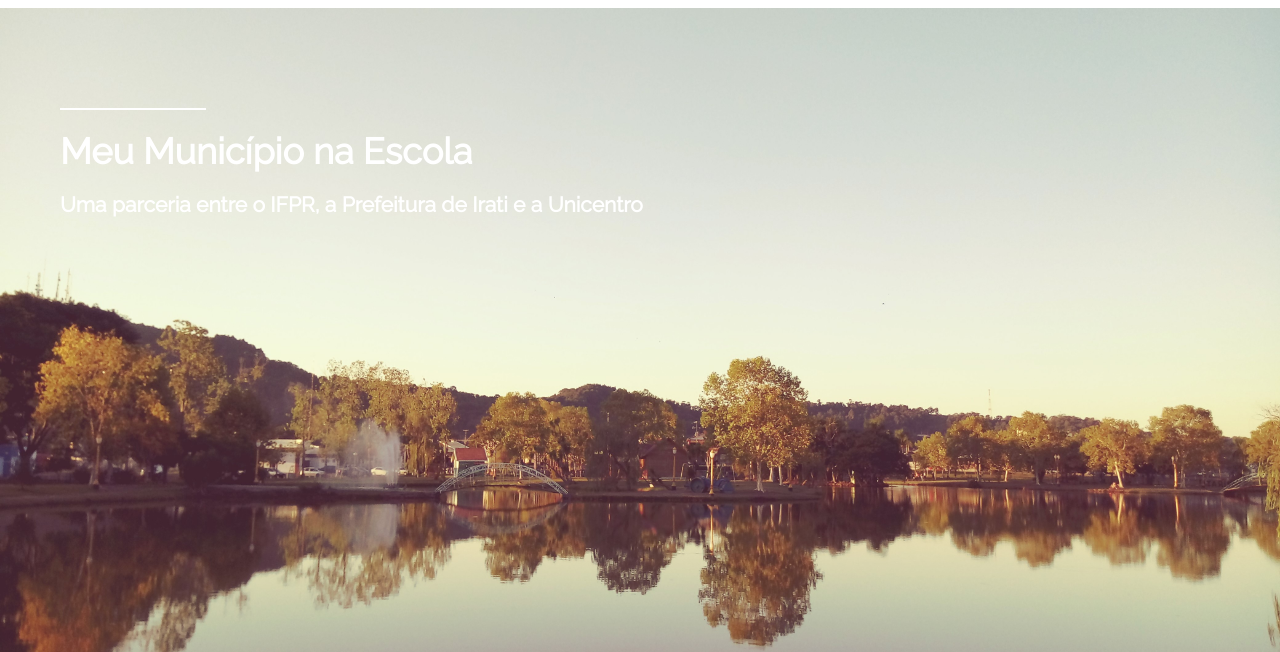
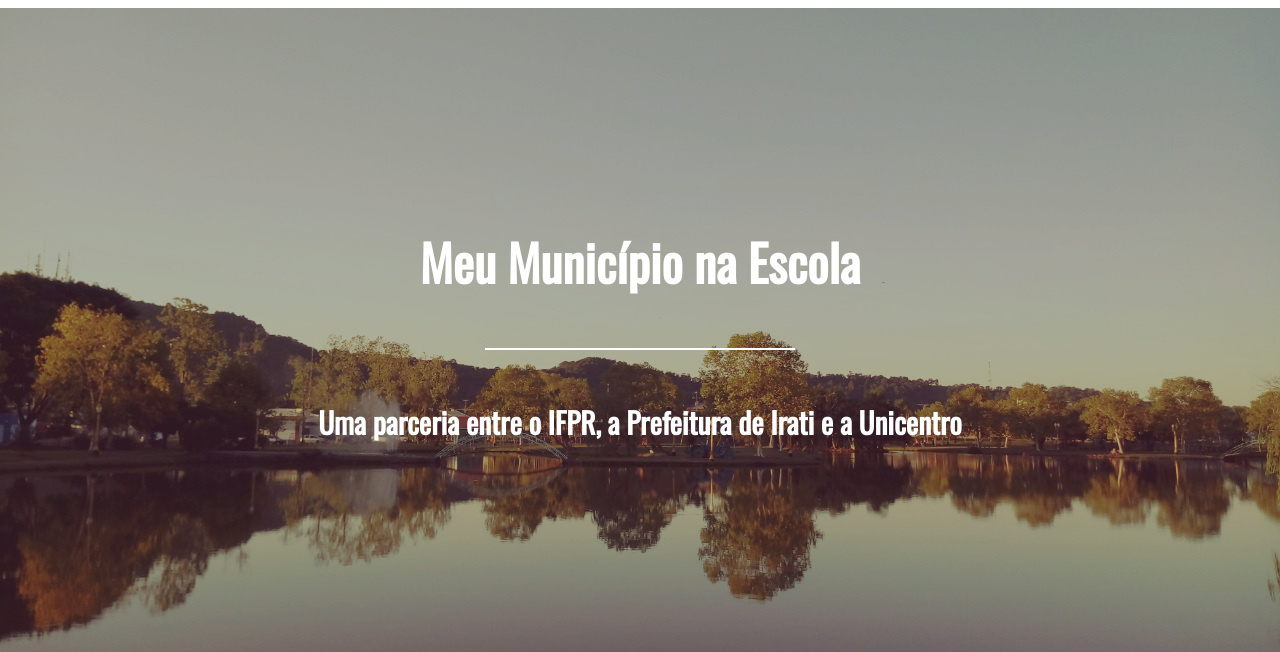
Before and after one commit to daianemattos/projetomeumunicipionaescola, a plain HTML site: page index.html in a window 1280 px wide. Shown: the part 148-800 px from the top of the page. Drawn offline with nearby package versions, Linux system fonts and the light colour scheme.

Commit message:
Resolução e Banner

```diff
--- a/css/structure.css
+++ b/css/structure.css
@@ -7,6 +7,10 @@
 body {
     font-family: 'Roboto', sans-serif;
     font-size: 18px;
+}
+
+img {
+    max-width: 100%;
 }
 
 li {
@@ -66,33 +70,42 @@ a {
 
 .carrossel img {
     width: 100%;
-    height: 700px;
+    height: 650px;
 }
 
 .carrossel .texto {
-    padding: 10px;
-    margin-left: 50px;
-    margin-top: 70px;
+    font-family: 'Oswald', sans-serif;
+    font-size: 25px;
+    padding: 20px;
     position: absolute;
     display: flex;
+    justify-content: center;
+    align-items: center;
     flex-direction: column;
-    font-family: 'Raleway', sans-serif;
     color: white;
+
+    width: 100%;
+    height: 100%;
+    background-color: rgb(0, 0, 0, 0.3);
+}
+
+.carrossel .texto h1 {
+    padding: 20px;
+    padding-bottom: 10px;
+    font-weight: bold;
 }
 
 .carrossel .texto .traco {
     border-bottom: 2px solid;
+    padding: 20px;
+    margin-bottom: 30px;
     width: 25%;
-    padding-bottom: 20px;
-}
-
-.carrossel .texto h1 {
-    padding-top: 20px;
-    padding-bottom: 20px;
+    font-weight: bold;
 }
 
 .carrossel .texto h3 {
-    padding-bottom: 20px;
+    padding: 20px;
+    font-weight: bold;
 }
 
 .carrossel .texto button {
--- a/index.html
+++ b/index.html
@@ -8,7 +8,7 @@
     <link rel="stylesheet" href="./css/structure.css">
     <link rel="stylesheet" href="./css/style.css">
 
-    <link href="https://fonts.googleapis.com/css2?family=Raleway&family=Roboto&Poppins&display=swap" rel="stylesheet">
+    <link href="https://fonts.googleapis.com/css2?family=Oswald&family=Raleway&family=Roboto&Poppins&display=swap" rel="stylesheet">
 </head>
 <body>
     <div class="header">
@@ -31,9 +31,9 @@
         <img src="./images/banner1.jpg" alt="imagem">
 
         <div class="texto">
+            <h1>Meu Município na Escola</h1>
             <div class="traco"></div>
-            <h1>Meu Município na Escola</h1>
-            <h3>Uma parceria entre o IFPR, a Prefeitura de Irati e a Unicentro </h3>
+            <h3>Uma parceria entre o IFPR, a Prefeitura de Irati e a Unicentro</h3>
 
             <!--<button>Leia Mais</button>-->
         </div>
```
